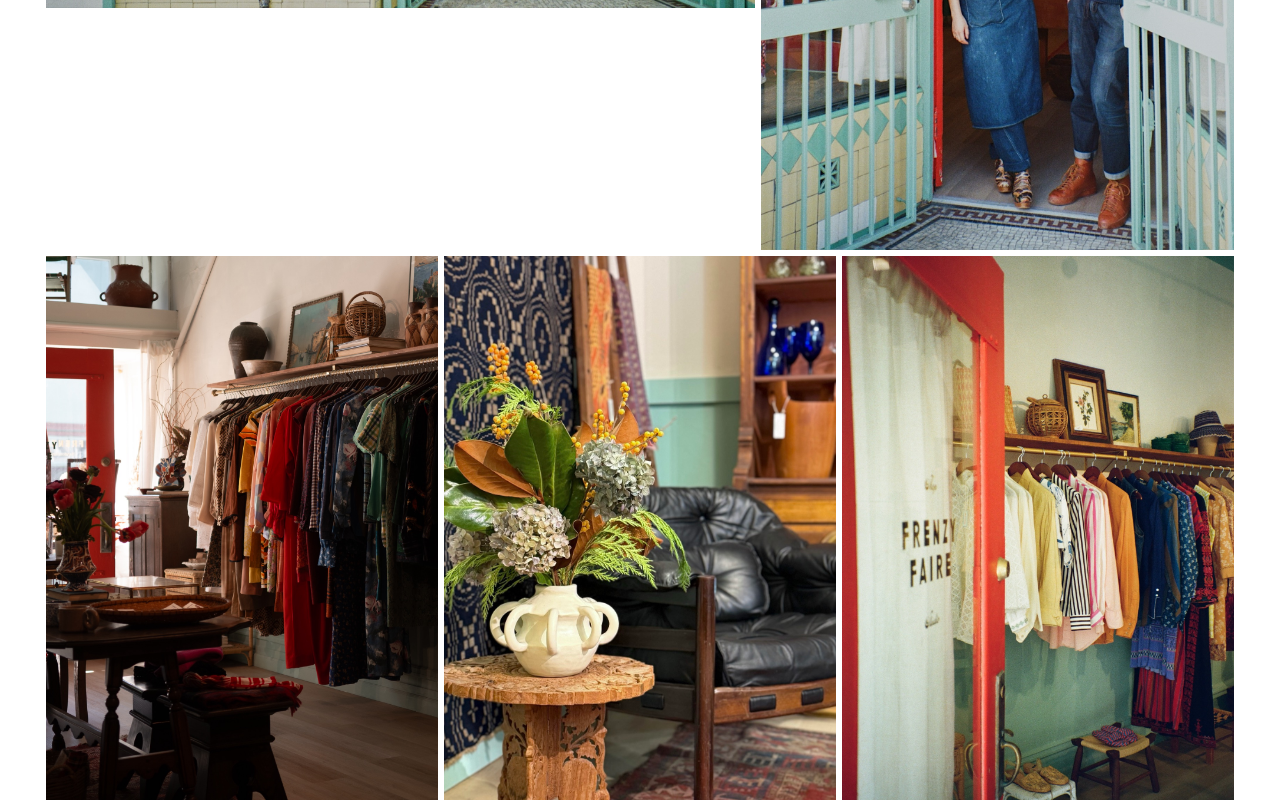
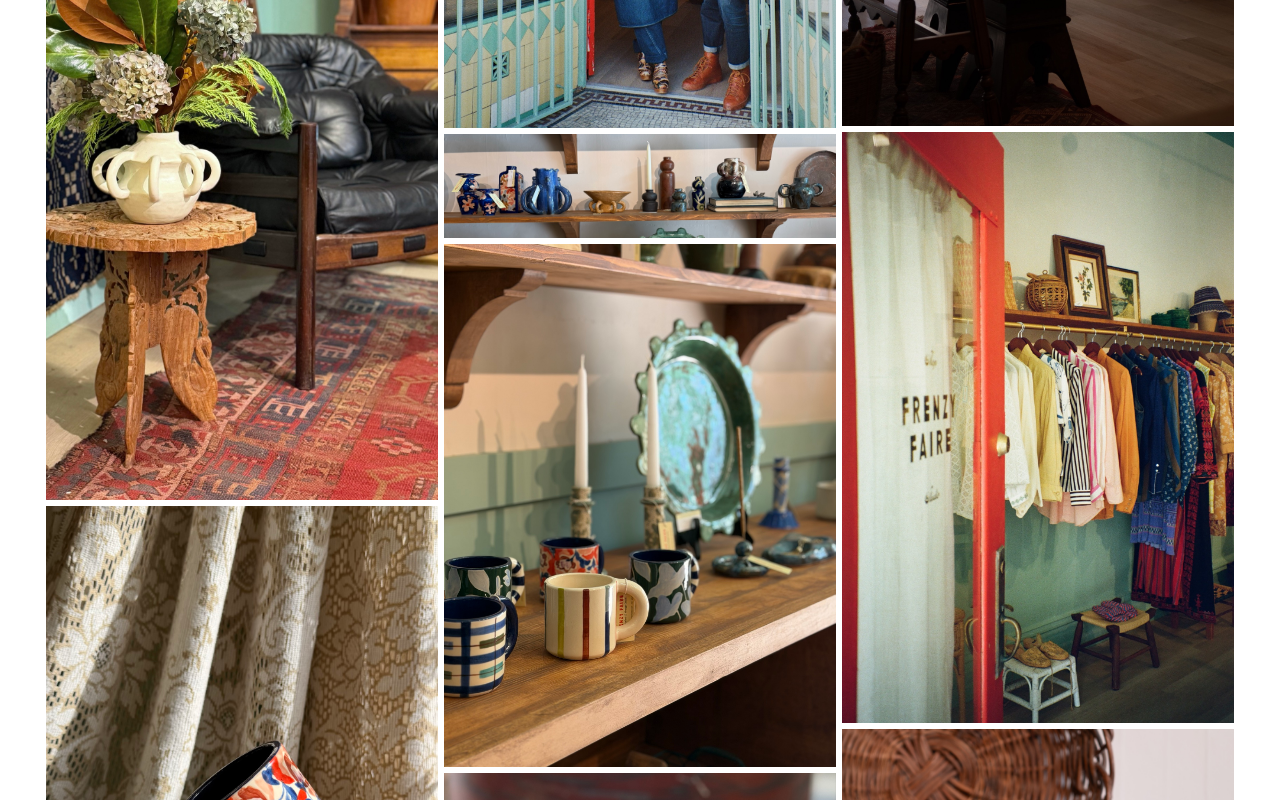
Before and after one commit to timothybuck13/frenzy-faire, a React (Vite) app: page / in a window 1280 px wide. Shown: the part 2300-3100 px from the top of the page. Built offline with nearby package versions, Linux system fonts and the light colour scheme.

Commit message:
Switch gallery to masonry layout

```diff
--- a/src/App.jsx
+++ b/src/App.jsx
@@ -70,42 +70,6 @@ const photos = [
   { src: '/photos/owners.jpg', alt: 'The owners', w: 2000, h: 1325 },
 ]
 
-/* ───────── layout definitions ───────── */
-// Each row defines how many photos it takes and how to lay them out
-// type: 'full' | 'pair' | 'triple' | 'mixed-2' | 'wide-full'
-const rows = [
-  // Storefront + owners — 60/40 split
-  { type: 'mixed-2', count: 2, weights: [3, 2] },
-  // 3 portrait interiors
-  { type: 'triple', count: 3 },
-  // Wide ceramic shelf panoramic
-  { type: 'wide-full', count: 1 },
-  // Ceramics trio
-  { type: 'triple', count: 3 },
-  // Candles trio
-  { type: 'triple', count: 3 },
-  // Vases trio
-  { type: 'triple', count: 3 },
-  // Platter + candle holder pair
-  { type: 'pair', count: 2 },
-  // Moroccan/Berber trio
-  { type: 'triple', count: 3 },
-  // Berber necklaces + mid century prints
-  { type: 'mixed-2', count: 2, weights: [3, 2] },
-  // Vintage clothing pair
-  { type: 'mixed-2', count: 2, weights: [3, 2] },
-  // 3 clothing details landscape
-  { type: 'triple', count: 3 },
-  // 3 more clothing details
-  { type: 'triple', count: 3 },
-  // Textile + Alyssa
-  { type: 'mixed-2', count: 2, weights: [3, 2] },
-  // Opening party pair
-  { type: 'pair', count: 2 },
-  // Party moments trio
-  { type: 'triple', count: 3 },
-]
-
 /* ───────── lazy image component ───────── */
 function LazyImage({ src, alt, className, style }) {
   const [loaded, setLoaded] = useState(false)
@@ -145,67 +109,36 @@ function LazyImage({ src, alt, className, style }) {
   )
 }
 
-/* ───────── gallery component ───────── */
+/* ───────── gallery component (masonry) ───────── */
 function Gallery() {
-  const GAP = 6 // px
+  const COLS = 3
+  const GAP = 6
 
-  // Build rows from photo data
-  let idx = 0
-  const builtRows = rows.map((row, ri) => {
-    const rowPhotos = photos.slice(idx, idx + row.count)
-    idx += row.count
-    return { ...row, photos: rowPhotos, key: ri }
+  // Distribute photos into columns, balancing total height
+  const columns = Array.from({ length: COLS }, () => ({ photos: [], height: 0 }))
+  photos.forEach((p) => {
+    // Find shortest column
+    const shortest = columns.reduce((min, col, i) =>
+      col.height < columns[min].height ? i : min, 0)
+    columns[shortest].photos.push(p)
+    columns[shortest].height += p.h / p.w // normalized height
   })
 
   return (
-    <div style={{ display: 'flex', flexDirection: 'column', gap: `${GAP}px` }}>
-      {builtRows.map((row) => {
-        if (row.type === 'wide-full') {
-          const p = row.photos[0]
-          return (
+    <div style={{ display: 'flex', gap: `${GAP}px`, alignItems: 'flex-start' }}>
+      {columns.map((col, ci) => (
+        <div key={ci} style={{ flex: 1, display: 'flex', flexDirection: 'column', gap: `${GAP}px` }}>
+          {col.photos.map((p, pi) => (
             <LazyImage
-              key={row.key}
+              key={pi}
               src={p.src}
               alt={p.alt}
               className="gallery-img"
               style={{ width: '100%', aspectRatio: `${p.w}/${p.h}` }}
             />
-          )
-        }
-
-        if (row.type === 'pair') {
-          return (
-            <div key={row.key} className="gallery-row" style={{ display: 'grid', gridTemplateColumns: '1fr 1fr', gap: `${GAP}px` }}>
-              {row.photos.map((p, i) => (
-                <LazyImage key={i} src={p.src} alt={p.alt} className="gallery-img" style={{ width: '100%', aspectRatio: `${p.w}/${p.h}` }} />
-              ))}
-            </div>
-          )
-        }
-
-        if (row.type === 'triple') {
-          return (
-            <div key={row.key} className="gallery-row" style={{ display: 'grid', gridTemplateColumns: '1fr 1fr 1fr', gap: `${GAP}px` }}>
-              {row.photos.map((p, i) => (
-                <LazyImage key={i} src={p.src} alt={p.alt} className="gallery-img" style={{ width: '100%', aspectRatio: `${p.w}/${p.h}` }} />
-              ))}
-            </div>
-          )
-        }
-
-        if (row.type === 'mixed-2') {
-          const [w1, w2] = row.weights
-          return (
-            <div key={row.key} className="gallery-row" style={{ display: 'grid', gridTemplateColumns: `${w1}fr ${w2}fr`, gap: `${GAP}px` }}>
-              {row.photos.map((p, i) => (
-                <LazyImage key={i} src={p.src} alt={p.alt} className="gallery-img" style={{ width: '100%', aspectRatio: `${p.w}/${p.h}` }} />
-              ))}
-            </div>
-          )
-        }
-
-        return null
-      })}
+          ))}
+        </div>
+      ))}
     </div>
   )
 }
--- a/src/index.css
+++ b/src/index.css
@@ -59,16 +59,12 @@ a:hover {
   60% { transform: translateX(-50%) translateY(-4px); }
 }
 
-/* Mobile: single column for gallery rows */
+/* Mobile: single column masonry */
 @media (max-width: 640px) {
-  .gallery-row {
-    grid-template-columns: 1fr !important;
+  .gallery-container > div {
+    flex-direction: column !important;
+  }
+  .gallery-container > div > div {
+    flex: unset !important;
   }
 }
-
-/* Tablet: 2-col max for triples */
-@media (min-width: 641px) and (max-width: 1023px) {
-  .gallery-row[style*="1fr 1fr 1fr"] {
-    grid-template-columns: 1fr 1fr !important;
-  }
-}
```
